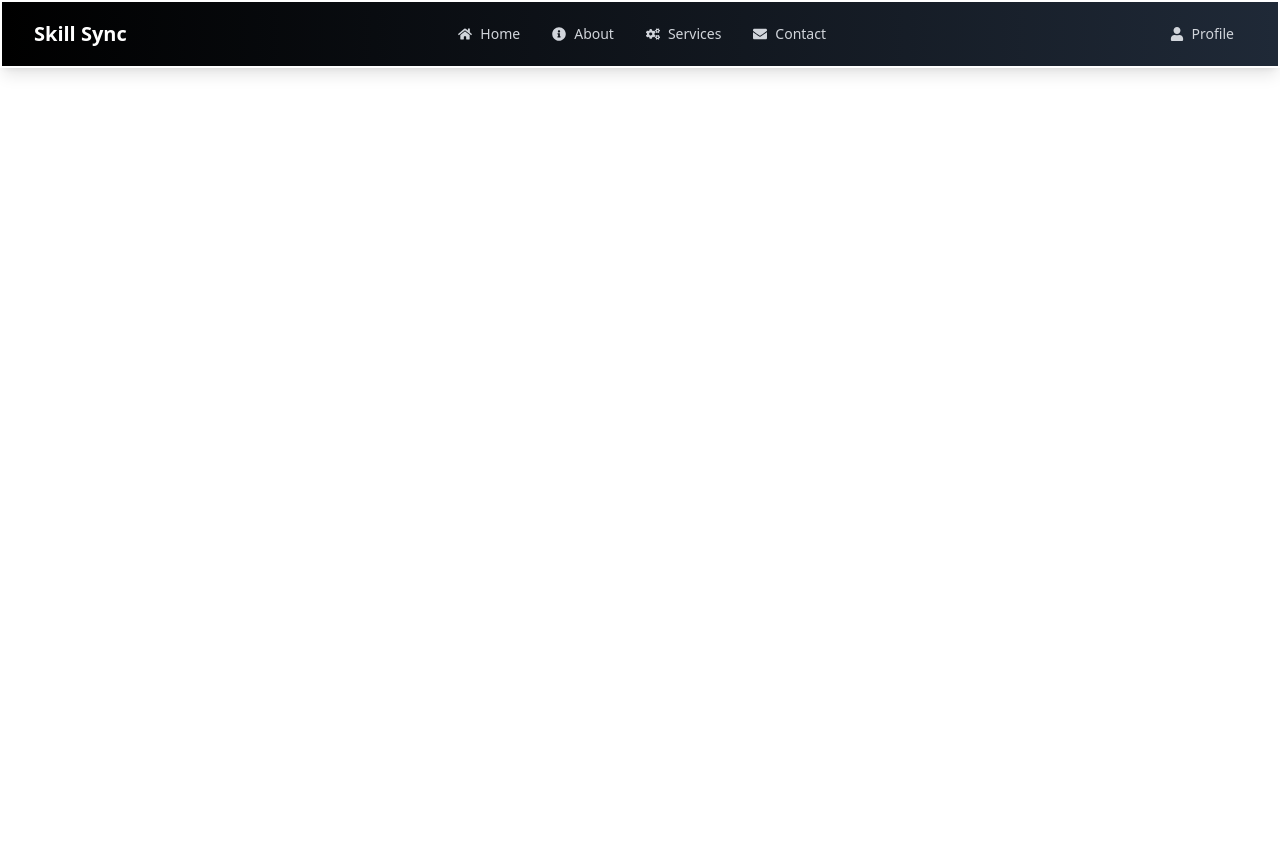
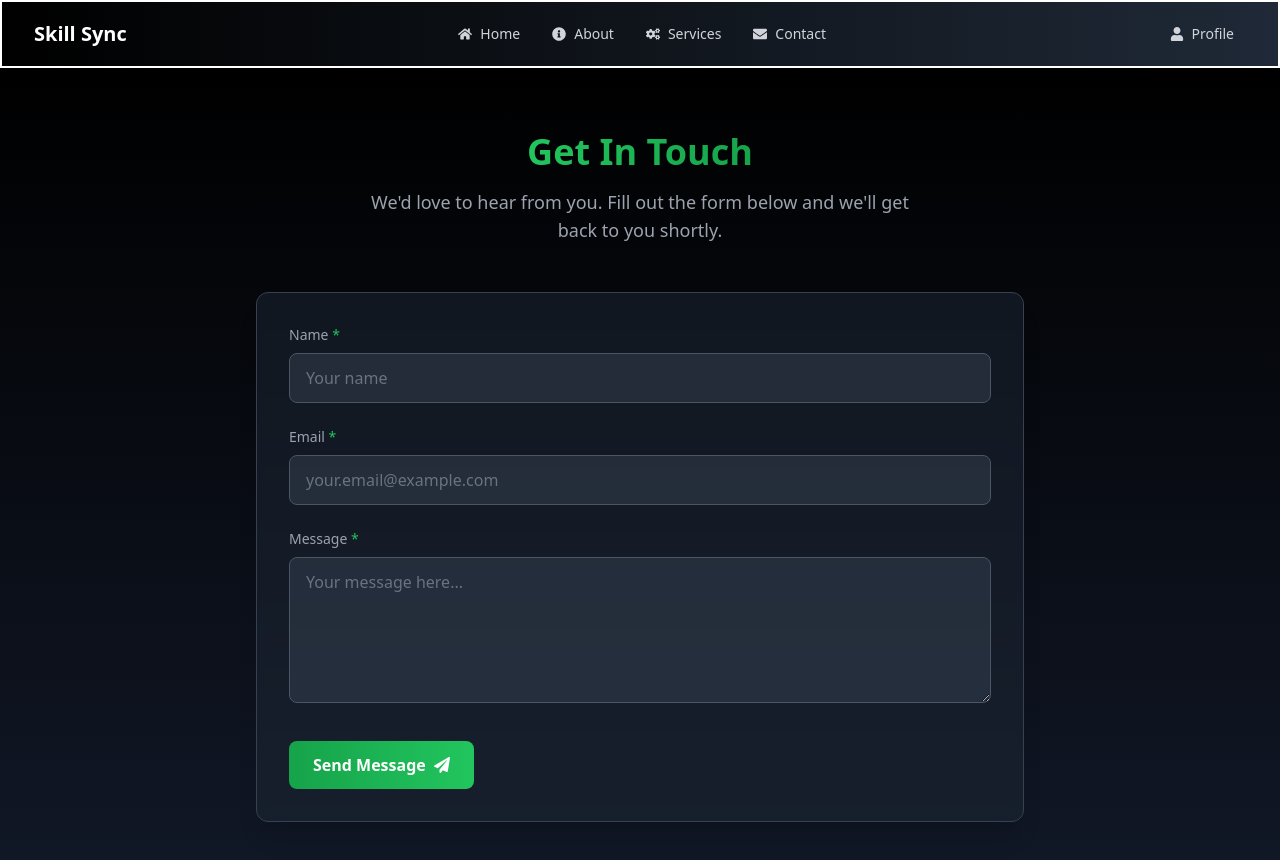
Before and after one commit to gauranga18/SkillSync, a React (Vite) app in the folder build1/: page /ContactUs in a window 1280 px wide. Shown: the top 860 px of the page. Before the commit the page ends 800 px from the top, so only its background shows below. Built offline with nearby package versions, Linux system fonts and the light colour scheme.

Commit message:
Added Contact Page

```diff
--- a/build1/src/App.jsx
+++ b/build1/src/App.jsx
@@ -9,6 +9,7 @@ import Footer from './components/Footer'; // Uncomment or remove based on usage
 import AboutUs from './components/AboutUs';
 import CommunitySection from './components/CommunitySection';
 import AuthForm from './components/AuthForm';
+import ContactUs from './components/ContactUs';
 
 function App() {
   return (
@@ -22,6 +23,7 @@ function App() {
           <Route path="/CareerReadinessSection" element={<CareerReadinessSection />} />
           <Route path="/AboutUs" element={<AboutUs />} />
           <Route path="/CommunitySection" element={<CommunitySection />} />
+          <Route path="/ContactUs" element={<ContactUs />} />
           <Route path="/AuthForm" element={<AuthForm />} />
         </Routes>
         {/* Uncomment Footer if you want it visible */}
--- /dev/null
+++ b/build1/src/components/ContactUs.jsx
@@ -0,0 +1,144 @@
+import React, { useState } from 'react';
+import { motion } from 'framer-motion';
+import { FaPaperPlane } from 'react-icons/fa';
+
+const ContactUs = () => {
+  const [formData, setFormData] = useState({
+    name: '',
+    email: '',
+    message: ''
+  });
+
+  const handleChange = (e) => {
+    const { name, value } = e.target;
+    setFormData(prev => ({
+      ...prev,
+      [name]: value
+    }));
+  };
+
+  const handleSubmit = (e) => {
+    e.preventDefault();
+    // Basic form handling - replace with your actual submission logic
+    console.log('Form submitted:', formData);
+    alert('Thank you for your message! We will get back to you soon.');
+    setFormData({ name: '', email: '', message: '' });
+  };
+
+  // Animation variants
+  const containerVariants = {
+    hidden: { opacity: 0 },
+    visible: {
+      opacity: 1,
+      transition: {
+        staggerChildren: 0.1,
+        delayChildren: 0.2
+      }
+    }
+  };
+
+  const itemVariants = {
+    hidden: { y: 20, opacity: 0 },
+    visible: {
+      y: 0,
+      opacity: 1,
+      transition: { type: 'spring', stiffness: 100 }
+    }
+  };
+
+  return (
+    <div className="bg-gradient-to-b from-black to-gray-900 py-16 px-4 sm:px-6 lg:px-8">
+      <div className="max-w-3xl mx-auto">
+        {/* Header Section */}
+        <motion.div
+          initial={{ opacity: 0, y: -20 }}
+          animate={{ opacity: 1, y: 0 }}
+          transition={{ duration: 0.5 }}
+          className="text-center mb-12"
+        >
+          <h2 className="text-3xl sm:text-4xl font-bold text-white mb-4">
+            <span className="bg-gradient-to-r from-green-500 to-green-600 bg-clip-text text-transparent">
+              Get In Touch
+            </span>
+          </h2>
+          <p className="text-lg text-gray-400 max-w-xl mx-auto">
+            We'd love to hear from you. Fill out the form below and we'll get back to you shortly.
+          </p>
+        </motion.div>
+
+        {/* Contact Form */}
+        <motion.form
+          variants={containerVariants}
+          initial="hidden"
+          whileInView="visible"
+          viewport={{ once: true, margin: "-100px" }}
+          onSubmit={handleSubmit}
+          className="bg-gray-800/50 backdrop-blur-sm rounded-xl shadow-xl p-6 sm:p-8 border border-gray-700"
+        >
+          {/* Name Field */}
+          <motion.div variants={itemVariants} className="mb-6">
+            <label htmlFor="name" className="block text-gray-400 text-sm mb-2">
+              Name <span className="text-green-500">*</span>
+            </label>
+            <input
+              type="text"
+              id="name"
+              name="name"
+              value={formData.name}
+              onChange={handleChange}
+              required
+              className="w-full bg-gray-700/50 border border-gray-600 rounded-lg px-4 py-3 text-white focus:outline-none focus:ring-2 focus:ring-green-500/50 focus:border-green-500 transition-all placeholder-gray-500"
+              placeholder="Your name"
+            />
+          </motion.div>
+
+          {/* Email Field */}
+          <motion.div variants={itemVariants} className="mb-6">
+            <label htmlFor="email" className="block text-gray-400 text-sm mb-2">
+              Email <span className="text-green-500">*</span>
+            </label>
+            <input
+              type="email"
+              id="email"
+              name="email"
+              value={formData.email}
+              onChange={handleChange}
+              required
+              className="w-full bg-gray-700/50 border border-gray-600 rounded-lg px-4 py-3 text-white focus:outline-none focus:ring-2 focus:ring-green-500/50 focus:border-green-500 transition-all placeholder-gray-500"
+              placeholder="your.email@example.com"
+            />
+          </motion.div>
+
+          {/* Message Field */}
+          <motion.div variants={itemVariants} className="mb-8">
+            <label htmlFor="message" className="block text-gray-400 text-sm mb-2">
+              Message <span className="text-green-500">*</span>
+            </label>
+            <textarea
+              id="message"
+              name="message"
+              value={formData.message}
+              onChange={handleChange}
+              required
+              rows="5"
+              className="w-full bg-gray-700/50 border border-gray-600 rounded-lg px-4 py-3 text-white focus:outline-none focus:ring-2 focus:ring-green-500/50 focus:border-green-500 transition-all placeholder-gray-500"
+              placeholder="Your message here..."
+            ></textarea>
+          </motion.div>
+
+          {/* Submit Button */}
+          <motion.div variants={itemVariants}>
+            <button
+              type="submit"
+              className="w-full sm:w-auto flex items-center justify-center gap-2 bg-gradient-to-r from-green-600 to-green-500 text-white px-6 py-3 rounded-lg font-bold hover:from-green-500 hover:to-green-400 hover:shadow-lg hover:shadow-green-500/20 transition-all"
+            >
+              Send Message <FaPaperPlane className="w-4 h-4" />
+            </button>
+          </motion.div>
+        </motion.form>
+      </div>
+    </div>
+  );
+};
+
+export default ContactUs;
--- a/build1/src/components/Navbar.jsx
+++ b/build1/src/components/Navbar.jsx
@@ -8,6 +8,7 @@ import ResourceSection from './ResourceSection'
 import CommunitySection from './CommunitySection';
 import AuthForm from './AuthForm';
 // import { Link } from 'react-router-dom';
+import ContactUs from './ContactUs';
 const Navbar = () => {
   const [isMobileMenuOpen, setIsMobileMenuOpen] = useState(false);
   const [isServicesDropdownOpen, setIsServicesDropdownOpen] = useState(false);
@@ -130,7 +131,7 @@ const Navbar = () => {
             Services
           </Link>
           <Link
-            to="/"
+            to="/ContactUs"
             className="flex items-center text-gray-300 hover:text-white px-3 py-2 rounded-md text-base font-medium"
           >
             <FaEnvelope className="mr-3" />
```
